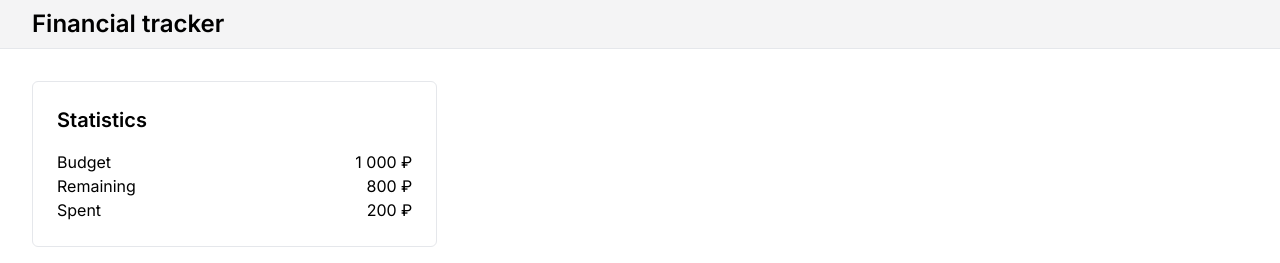
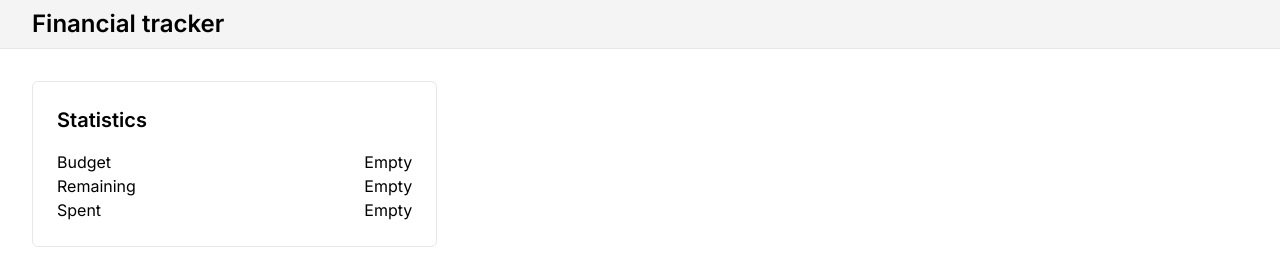
Before and after one commit to hyth32/financial-tracker, a Next.js app: page / in a window 1280 px wide. Shown: the top 263 px of the page. Built offline with nearby package versions, Linux system fonts and the light colour scheme; no server answers; the database is empty.

Commit message:
refactoring & added stats & fixed id count

```diff
--- a/app/page.tsx
+++ b/app/page.tsx
@@ -1,5 +1,5 @@
 'use client'
-import React, {useState} from 'react'
+import React, {useEffect, useState} from 'react'
 import TableWrapper from '@/ui/TableWrapper'
 import Table from '@/components/Table'
 import useSWR from 'swr'
@@ -7,21 +7,33 @@ import {Row} from '@/data/types'
 import {getRows} from '@/app/api/get-rows/getRows'
 import {addRow} from '@/app/api/add-row/addRow'
 import {deleteRow} from '@/app/api/delete-row/deleteRow'
-import Button from '@/ui/Button'
 import Container from '@/ui/Container'
 import Grid from '@/ui/Grid'
 
-const statisticsTableRows = [
-    {id: 1, type: 'statistics', name: 'Budget', amount: 1000},
-    {id: 2, type: 'statistics', name: 'Remaining', amount: 800},
-    {id: 3, type: 'statistics', name: 'Spent', amount: 200},
-]
-
 function Page() {
-    const {data, mutate} = useSWR<Row[]>('api/get-rows', getRows, {revalidateOnFocus: true})
+    const {data, mutate} = useSWR<Row[]>('api/get-rows', getRows)
     const expenses = data ? data.filter(row => row.type === 'expense') : []
     const incomes = data ? data.filter(row => row.type === 'income') : []
+    const budgetStats = data ?
+        data.reduce((acc, val) => acc + (val.type === 'income' ? val.amount : 0), 0)
+        : 0
+    const spentStats = data ?
+        data.reduce((acc, val) => acc + (val.type === 'expense' ? val.amount : 0), 0)
+        : 0
+    const remainingStats = budgetStats - spentStats
     const [rowId, setRowId] = useState(1)
+
+    const statistics = [
+        {id: 1, type: 'statistics', name: 'Budget', amount: budgetStats},
+        {id: 2, type: 'statistics', name: 'Remaining', amount: remainingStats},
+        {id: 3, type: 'statistics', name: 'Spent', amount: spentStats},
+    ]
+
+    useEffect(() => {
+        if (data) {
+            setRowId(data.length + 1)
+        }
+    }, [data])
 
     const handleAddRow = async (type: string) => {
         const newRow = {
@@ -32,7 +44,6 @@ function Page() {
         }
         await addRow({...newRow})
         await mutate()
-        setRowId(id => id + 1)
     }
 
     const handleDeleteRow = async (id: number) => {
@@ -43,22 +54,18 @@ function Page() {
     return (
         <Container>
             <TableWrapper addClassName={'w-1/3'}>
-                <Table title={'Statistics'} rows={statisticsTableRows}/>
+                <Table title={'Statistics'} rows={statistics}/>
             </TableWrapper>
             <Grid addClassName={'mt-4'}>
                 <TableWrapper>
-                    <Button onClick={() => handleAddRow('expense')}
-                            addClassName={'absolute right-6 top-6 py-1 px-3 rounded-lg'}>
-                        Add
-                    </Button>
-                    <Table title={'Expenses'} rows={expenses} onDelete={handleDeleteRow}/>
+                    <Table title={'Expenses'} rows={expenses}
+                           onAdd={handleAddRow}
+                           onDelete={handleDeleteRow}/>
                 </TableWrapper>
                 <TableWrapper>
-                    <Button onClick={() => handleAddRow('income')}
-                            addClassName={'absolute right-6 top-6 py-1 px-3 rounded-lg'}>
-                        Add
-                    </Button>
-                    <Table title={'Incomes'} rows={incomes} onDelete={handleDeleteRow}/>
+                    <Table title={'Incomes'} rows={incomes}
+                           onAdd={handleAddRow}
+                           onDelete={handleDeleteRow}/>
                 </TableWrapper>
             </Grid>
         </Container>
--- a/components/Table.tsx
+++ b/components/Table.tsx
@@ -2,24 +2,36 @@ import React from 'react'
 import Title from '@/ui/Title'
 import TableRow from '@/ui/TableRow'
 import {Row} from '@/data/types'
+import Button from '@/ui/Button'
 
 type TableProps = {
     title: string,
     rows: Row[],
+    onAdd?: (type: string) => void,
     onDelete?: (id: number) => void
 }
 
-function Table({title, rows, onDelete}: TableProps) {
-    const isStats = title.toLowerCase() === 'statistics'
+function Table({title, rows, onAdd, onDelete}: TableProps) {
+    const rowTitle = title.toLowerCase()
+    const isStats = rowTitle === 'statistics'
+    const type = rowTitle.slice(0, title.length - 1)
 
     return (
         <div>
+            {!isStats &&
+                <Button onClick={() => onAdd ? onAdd(type) : undefined}
+                        addClassName={'absolute right-6 top-6 py-1 px-3 rounded-lg'}>
+                    Add
+                </Button>}
             <Title type={'h2'} content={title} addClassName={'mb-4'}/>
             {!isStats && <TableRow type={title.toLowerCase()}/>}
-            {rows.length === 0 && <p className={'py-4'}>No data</p>}
-            {rows.map(row => (
-                <TableRow key={row.id} {...row} onDelete={() => onDelete!(row.id)}/>
-            ))}
+            {rows.length > 0 ?
+                rows.map(row => (
+                    <TableRow key={row.id} {...row} onDelete={() => onDelete!(row.id)}/>
+                ))
+                :
+                <p className={'py-4'}>No data</p>
+            }
         </div>
     )
 }
--- a/ui/TableRow.tsx
+++ b/ui/TableRow.tsx
@@ -14,7 +14,7 @@ function TableRow({id, name, amount, type, onDelete}: TableRowProps) {
     return (
         <div
             className={`rounded-md cursor-pointer hover:bg-zinc-100 transition-all`}
-            onClick={() => onDelete && id ? onDelete(id) : undefined}
+            onClick={() => onDelete && id && !isStats ? onDelete(id) : undefined}
         >
             <div className={`${isStats ? '' : 'border-b py-4 px-1'} flex justify-between`}>
                 {name ?
```
